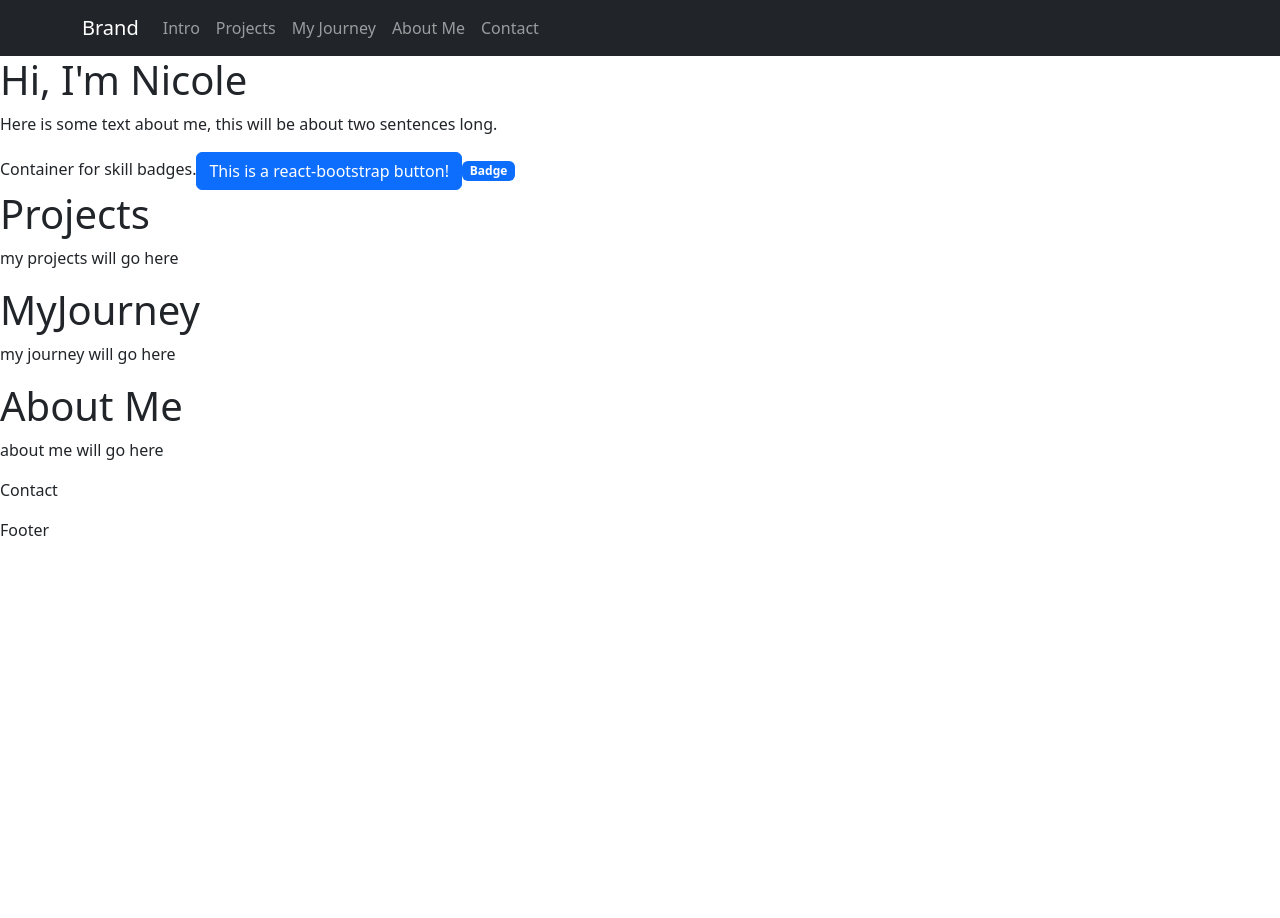
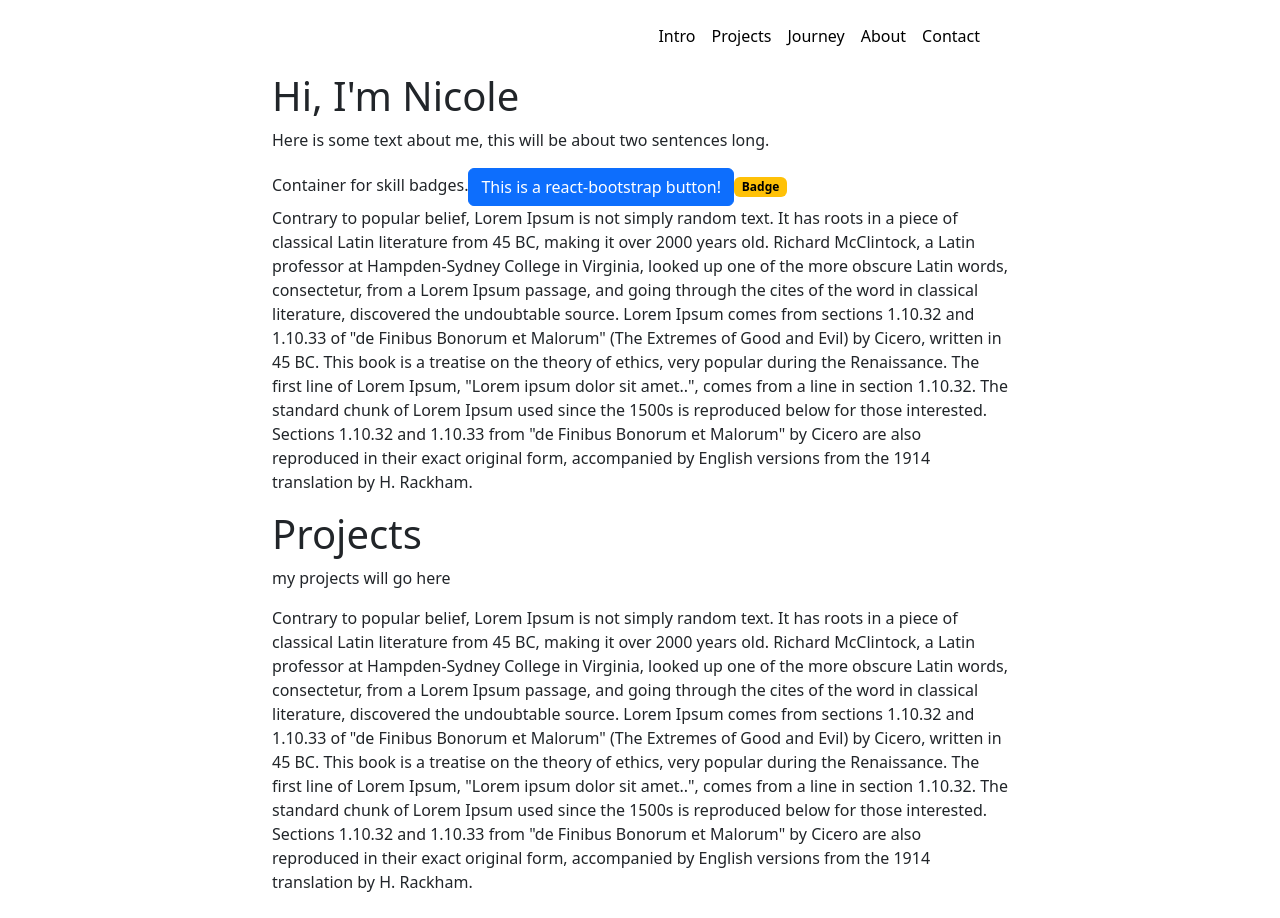
Before and after one commit to nic-cab-sor/nic-cab-sor.github.io, a React (Vite) app: page / in a window 1280 px wide. Shown: the top 918 px of the page. Before the commit the page ends 800 px from the top, so only its background shows below. Built offline with nearby package versions, Linux system fonts and the light colour scheme.

Commit message:
replaced react boostrap with regular bootstrap and made some progress

```diff
--- a/package.json
+++ b/package.json
@@ -8,12 +8,12 @@
     "build": "tsc -b && vite build",
     "lint": "eslint .",
     "preview": "vite preview",
-    "deploy": "gh-pages -d dist"
+    "deploy": "gh-pages -d dist",
+    "host": "vite --host"
   },
   "dependencies": {
     "bootstrap": "^5.3.8",
     "react": "^19.1.0",
-    "react-bootstrap": "^2.10.10",
     "react-dom": "^19.1.0"
   },
   "devDependencies": {
--- a/src/App.tsx
+++ b/src/App.tsx
@@ -13,7 +13,9 @@ import Footer from './components/Footer'
 function App() {
 
   return (
-    <>
+    <div className='container'>
+      <div className='row justify-content-center'>
+        <div className="col-12 col-md-8">
           <header>
           <MyNavbar />
           <Intro />
@@ -31,7 +33,9 @@ function App() {
           <footer>
             <Footer></Footer>
           </footer>
-    </>
+        </div>
+      </div>
+    </div>
   )
 }
 
--- a/src/components/MyNavbar.tsx
+++ b/src/components/MyNavbar.tsx
@@ -1,24 +1,32 @@
-import Container from 'react-bootstrap/Container';
-import Nav from 'react-bootstrap/Nav';
-import Navbar from 'react-bootstrap/Navbar';
-
 function MyNavbar() {
     return (
-        <Navbar expand='md' bg='dark' data-bs-theme='dark' sticky='top'>
-            <Container>
-                <Navbar.Brand href='#'>Brand</Navbar.Brand>
-                <Navbar.Toggle aria-controls='basic-navbar-nav' />
-                <Navbar.Collapse id='basic-navbar-nav'>
-                    <Nav className='me-auto'>
-                        <Nav.Link href='#intro'>Intro</Nav.Link>
-                        <Nav.Link href='#projects'>Projects</Nav.Link>
-                        <Nav.Link href='#myjourney'>My Journey</Nav.Link>
-                        <Nav.Link href='#aboutme'>About Me</Nav.Link>
-                        <Nav.Link href='#contact'>Contact</Nav.Link>
-                    </Nav>
-                </Navbar.Collapse>
-            </Container>
-        </Navbar>
+        <nav className="navbar sticky-top navbar-expand-md bg-white">
+            <div className="container-fluid">
+                <div className="collapse navbar-collapse p-2" id='my-navbar-nav'>
+                    <ul className='navbar-nav flex-row d-flex justify-content-evenly ms-auto'>
+                        <li className="navbar-item">
+                            <a className="nav-link active" href='#intro'>Intro</a>
+                        </li>
+                        <li className="navbar-item">
+                            <a className="nav-link active" href='#projects'>Projects</a>
+                        </li>
+                        <li className="navbar-item">
+                            <a className="nav-link active" href='#journey'>Journey</a>
+                        </li>
+                        <li className="navbar-item">
+                            <a className="nav-link active" href='#about'>About</a>
+                        </li>
+                        <li className="navbar-item">
+                            <a className="nav-link active" href='#contact'>Contact</a>
+                        </li>
+                    </ul>
+                </div>
+                <button className="navbar-toggler m-auto border-0 bg-transparent p-0" type="button" data-bs-toggle="collapse" data-bs-target="#my-navbar-nav" aria-controls="my-navbar-nav" aria-expanded="false" aria-label="Toggle navigation">
+                    {/* <span className="navbar-toggler-icon"></span> */}
+                    <svg className="p-1" fill="#000000" height="20px" width="20px" version="1.1" id="Capa_1" xmlns="http://www.w3.org/2000/svg" xmlnsXlink="http://www.w3.org/1999/xlink" viewBox="0 0 490 490" xmlSpace="preserve"><g id="SVGRepo_bgCarrier" stroke-width="0"></g><g id="SVGRepo_tracerCarrier" stroke-linecap="round" stroke-linejoin="round"></g><g id="SVGRepo_iconCarrier"> <path d="M490,165.37l-91.698-88.842L245,231.766L91.698,76.528L0,165.37l245,248.102L490,165.37z M91.219,119.611L245,275.343 l153.781-155.732l47.717,46.237L245,369.91L43.502,165.848L91.219,119.611z"></path> </g></svg>
+                </button>
+            </div>
+        </nav>
     )
 }
 
--- a/src/main.tsx
+++ b/src/main.tsx
@@ -1,7 +1,8 @@
 import { StrictMode } from 'react'
 import { createRoot } from 'react-dom/client'
 import 'bootstrap/dist/css/bootstrap.min.css';
-// import './styles/index.css'
+import 'bootstrap/dist/js/bootstrap.bundle.min.js';
+import './styles/index.css'
 import App from './App.tsx'
 
 createRoot(document.getElementById('root')!).render(
--- a/src/sections/AboutMe.tsx
+++ b/src/sections/AboutMe.tsx
@@ -1,8 +1,11 @@
 function AboutMe() {
     return (
-        <section id='aboutme'>
+        <section id='about'>
             <header>
                 <h1>About Me</h1>
+                <p>Contrary to popular belief, Lorem Ipsum is not simply random text. It has roots in a piece of classical Latin literature from 45 BC, making it over 2000 years old. Richard McClintock, a Latin professor at Hampden-Sydney College in Virginia, looked up one of the more obscure Latin words, consectetur, from a Lorem Ipsum passage, and going through the cites of the word in classical literature, discovered the undoubtable source. Lorem Ipsum comes from sections 1.10.32 and 1.10.33 of "de Finibus Bonorum et Malorum" (The Extremes of Good and Evil) by Cicero, written in 45 BC. This book is a treatise on the theory of ethics, very popular during the Renaissance. The first line of Lorem Ipsum, "Lorem ipsum dolor sit amet..", comes from a line in section 1.10.32.
+
+The standard chunk of Lorem Ipsum used since the 1500s is reproduced below for those interested. Sections 1.10.32 and 1.10.33 from "de Finibus Bonorum et Malorum" by Cicero are also reproduced in their exact original form, accompanied by English versions from the 1914 translation by H. Rackham.</p>
             </header>
             <p>about me will go here</p>
         </section>
--- a/src/sections/Contact.tsx
+++ b/src/sections/Contact.tsx
@@ -1,7 +1,10 @@
 function Contact() {
     return (
         <section id='contact'>
-            <p>Contact</p>
+            <h1>Contact</h1>
+            <p>Contrary to popular belief, Lorem Ipsum is not simply random text. It has roots in a piece of classical Latin literature from 45 BC, making it over 2000 years old. Richard McClintock, a Latin professor at Hampden-Sydney College in Virginia, looked up one of the more obscure Latin words, consectetur, from a Lorem Ipsum passage, and going through the cites of the word in classical literature, discovered the undoubtable source. Lorem Ipsum comes from sections 1.10.32 and 1.10.33 of "de Finibus Bonorum et Malorum" (The Extremes of Good and Evil) by Cicero, written in 45 BC. This book is a treatise on the theory of ethics, very popular during the Renaissance. The first line of Lorem Ipsum, "Lorem ipsum dolor sit amet..", comes from a line in section 1.10.32.
+
+The standard chunk of Lorem Ipsum used since the 1500s is reproduced below for those interested. Sections 1.10.32 and 1.10.33 from "de Finibus Bonorum et Malorum" by Cicero are also reproduced in their exact original form, accompanied by English versions from the 1914 translation by H. Rackham.</p>
         </section>
     )
 }
--- a/src/sections/Intro.tsx
+++ b/src/sections/Intro.tsx
@@ -1,6 +1,3 @@
-import Button from 'react-bootstrap/Button';
-import Badge from 'react-bootstrap/Badge';
-
 function Intro() {
     return (
         <section id='intro'>
@@ -10,9 +7,12 @@ function Intro() {
             <p>Here is some text about me, this will be about two sentences long.</p>
             <section>
                 Container for skill badges.
-                <Button>This is a react-bootstrap button!</Button>
-                <Badge>Badge</Badge>
+                <button className="btn btn-primary">This is a react-bootstrap button!</button>
+                <span className="badge text-bg-warning">Badge</span>
             </section>
+            <p>Contrary to popular belief, Lorem Ipsum is not simply random text. It has roots in a piece of classical Latin literature from 45 BC, making it over 2000 years old. Richard McClintock, a Latin professor at Hampden-Sydney College in Virginia, looked up one of the more obscure Latin words, consectetur, from a Lorem Ipsum passage, and going through the cites of the word in classical literature, discovered the undoubtable source. Lorem Ipsum comes from sections 1.10.32 and 1.10.33 of "de Finibus Bonorum et Malorum" (The Extremes of Good and Evil) by Cicero, written in 45 BC. This book is a treatise on the theory of ethics, very popular during the Renaissance. The first line of Lorem Ipsum, "Lorem ipsum dolor sit amet..", comes from a line in section 1.10.32.
+
+The standard chunk of Lorem Ipsum used since the 1500s is reproduced below for those interested. Sections 1.10.32 and 1.10.33 from "de Finibus Bonorum et Malorum" by Cicero are also reproduced in their exact original form, accompanied by English versions from the 1914 translation by H. Rackham.</p>
         </section>
     )
 }
--- a/src/sections/MyJourney.tsx
+++ b/src/sections/MyJourney.tsx
@@ -1,10 +1,13 @@
 function MyJourney() {
     return (
-        <section id='myjourney'>
+        <section id='journey'>
             <header>
-                <h1>MyJourney</h1>
+                <h1>My Journey</h1>
             </header>
             <p>my journey will go here</p>
+            <p>Contrary to popular belief, Lorem Ipsum is not simply random text. It has roots in a piece of classical Latin literature from 45 BC, making it over 2000 years old. Richard McClintock, a Latin professor at Hampden-Sydney College in Virginia, looked up one of the more obscure Latin words, consectetur, from a Lorem Ipsum passage, and going through the cites of the word in classical literature, discovered the undoubtable source. Lorem Ipsum comes from sections 1.10.32 and 1.10.33 of "de Finibus Bonorum et Malorum" (The Extremes of Good and Evil) by Cicero, written in 45 BC. This book is a treatise on the theory of ethics, very popular during the Renaissance. The first line of Lorem Ipsum, "Lorem ipsum dolor sit amet..", comes from a line in section 1.10.32.
+
+The standard chunk of Lorem Ipsum used since the 1500s is reproduced below for those interested. Sections 1.10.32 and 1.10.33 from "de Finibus Bonorum et Malorum" by Cicero are also reproduced in their exact original form, accompanied by English versions from the 1914 translation by H. Rackham.</p>
         </section>
     )
 }
--- a/src/sections/Projects.tsx
+++ b/src/sections/Projects.tsx
@@ -5,6 +5,9 @@ function Projects() {
                 <h1>Projects</h1>
             </header>
             <p>my projects will go here</p>
+            <p>Contrary to popular belief, Lorem Ipsum is not simply random text. It has roots in a piece of classical Latin literature from 45 BC, making it over 2000 years old. Richard McClintock, a Latin professor at Hampden-Sydney College in Virginia, looked up one of the more obscure Latin words, consectetur, from a Lorem Ipsum passage, and going through the cites of the word in classical literature, discovered the undoubtable source. Lorem Ipsum comes from sections 1.10.32 and 1.10.33 of "de Finibus Bonorum et Malorum" (The Extremes of Good and Evil) by Cicero, written in 45 BC. This book is a treatise on the theory of ethics, very popular during the Renaissance. The first line of Lorem Ipsum, "Lorem ipsum dolor sit amet..", comes from a line in section 1.10.32.
+
+The standard chunk of Lorem Ipsum used since the 1500s is reproduced below for those interested. Sections 1.10.32 and 1.10.33 from "de Finibus Bonorum et Malorum" by Cicero are also reproduced in their exact original form, accompanied by English versions from the 1914 translation by H. Rackham.</p>
         </section>
     )
 }
--- a/src/styles/index.css
+++ b/src/styles/index.css
@@ -5,3 +5,9 @@
     Fonts
     Root variables (like :root { --color-primary: #...} )
     General styles that affect the whole application */
+
+.navbar-toggler:focus,
+.navbar-toggler:active {
+  box-shadow: 0 0 0 0.1rem black;
+  outline: none;
+}
```
Also changed, not shown: 1 other file (tests, documents, lock files or other folders). Lines whose indentation alone changed are shown as unchanged.
